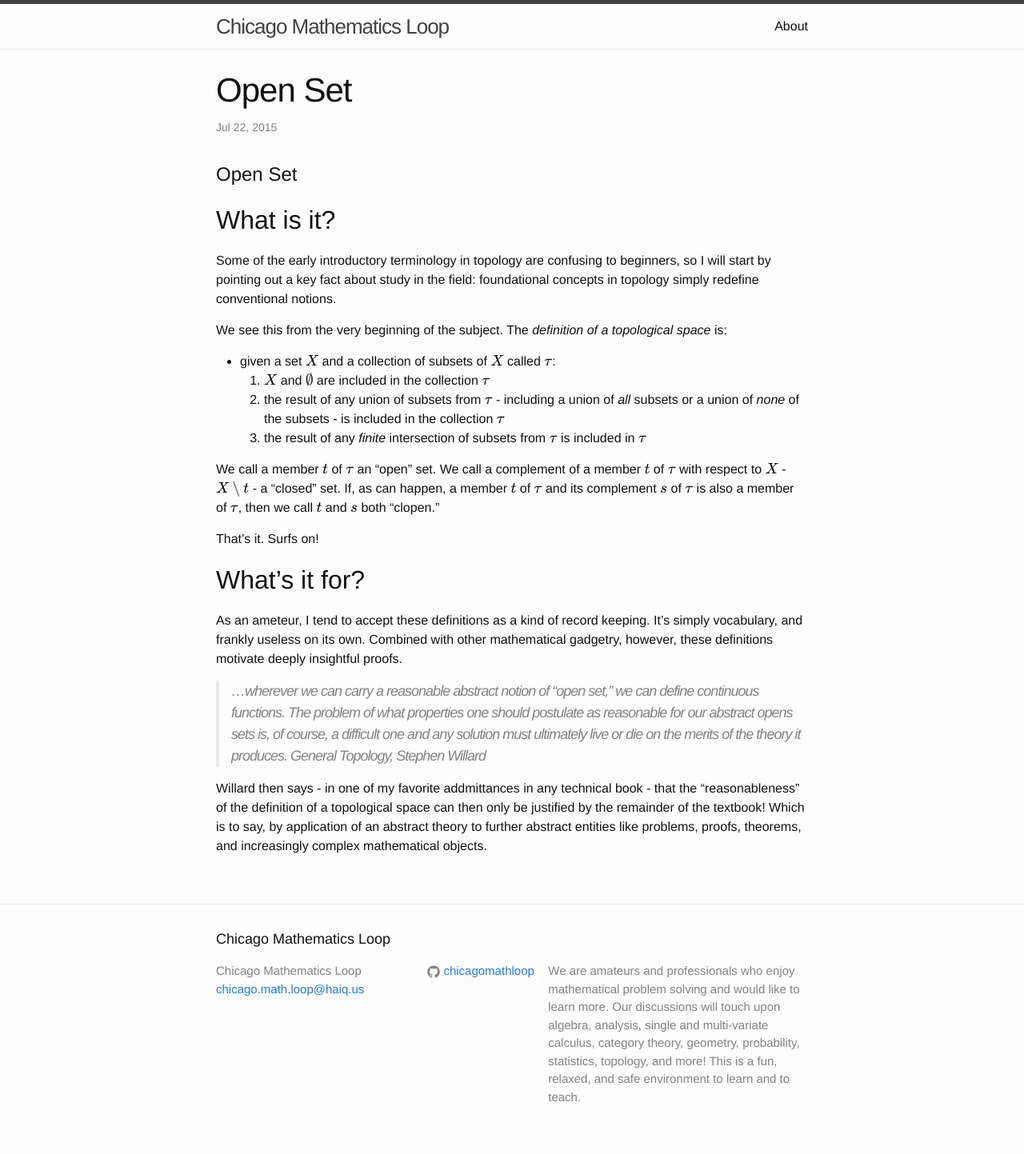
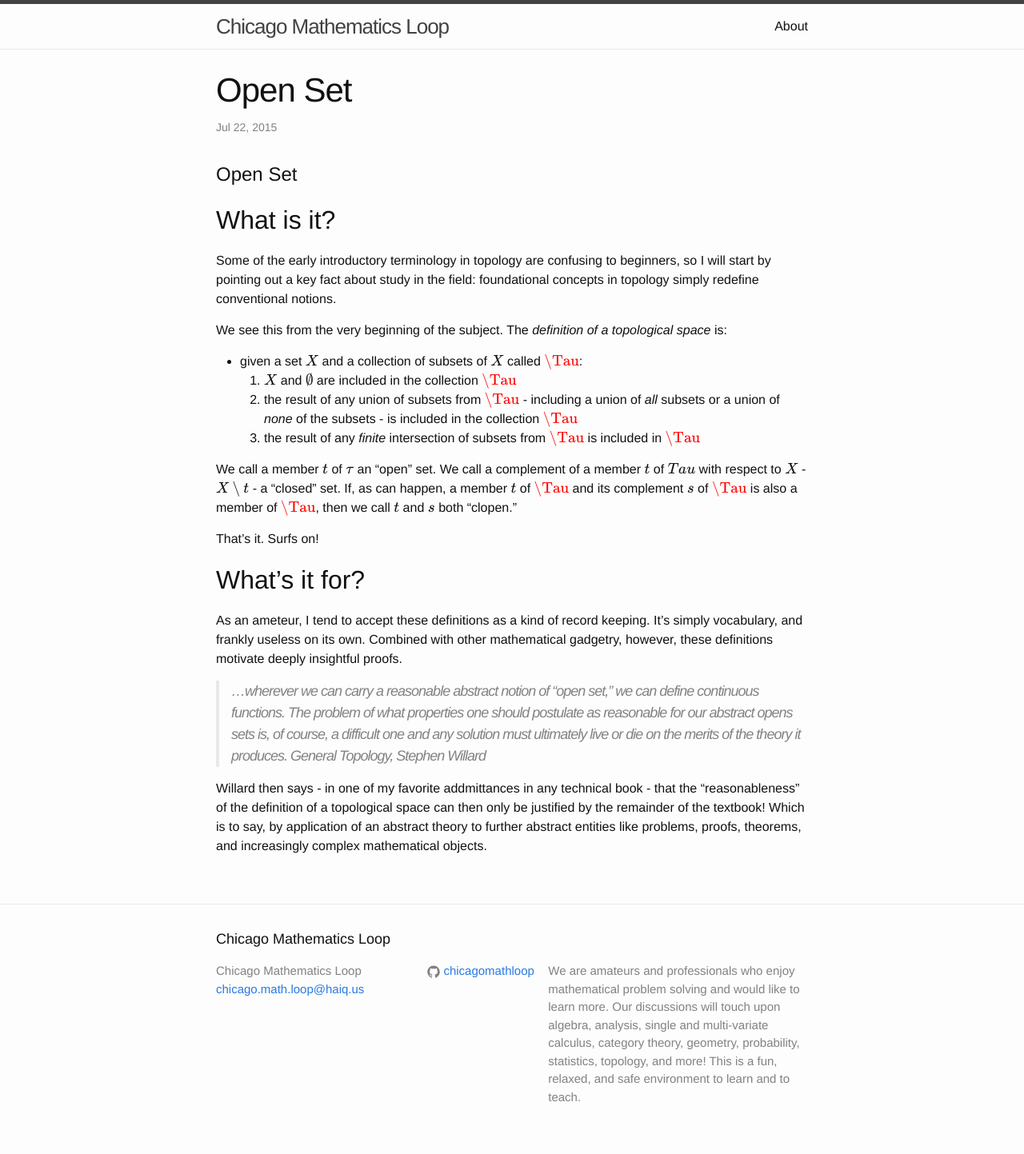
Before and after one commit to Jared-Prime/chicagomathloop.github.io, a Jekyll site: the page built from _posts/2015-07-22-open-set.markdown, in a window 1280 px wide. Shown: the whole page at 80% size. Built offline with Jekyll 4.4.1, drawn with Linux system fonts in a browser that asks for light colours; formulas are drawn with MathJax 3.

Commit message:
use uppercase Tau

```diff
--- a/_posts/2015-07-22-open-set.markdown
+++ b/_posts/2015-07-22-open-set.markdown
@@ -13,12 +13,12 @@ Some of the early introductory terminology in topology are confusing to beginner
 
 We see this from the very beginning of the subject. The *definition of a topological space* is:
 
-- given a set $X$ and a collection of subsets of $X$ called $\tau$:
-  1. $X$ and $\emptyset$ are included in the collection $\tau$
-  2. the result of any union of subsets from $\tau$ - including a union of *all* subsets or a union of *none* of the subsets - is included in the collection $\tau$
-  3. the result of any *finite* intersection of subsets from $\tau$ is included in $\tau$
+- given a set $X$ and a collection of subsets of $X$ called $\Tau$:
+  1. $X$ and $\emptyset$ are included in the collection $\Tau$
+  2. the result of any union of subsets from $\Tau$ - including a union of *all* subsets or a union of *none* of the subsets - is included in the collection $\Tau$
+  3. the result of any *finite* intersection of subsets from $\Tau$ is included in $\Tau$
 
-We call a member $t$ of $\tau$ an "open" set. We call a complement of a member $t$ of $\tau$ with respect to $X$ - $X \setminus t$ - a "closed" set. If, as can happen, a member $t$ of $\tau$ and its complement $s$ of $\tau$ is also a member of $\tau$, then we call $t$ and $s$ both "clopen."
+We call a member $t$ of $\tau$ an "open" set. We call a complement of a member $t$ of $Tau$ with respect to $X$ - $X \setminus t$ - a "closed" set. If, as can happen, a member $t$ of $\Tau$ and its complement $s$ of $\Tau$ is also a member of $\Tau$, then we call $t$ and $s$ both "clopen."
 
 That's it. Surfs on!
 
```
